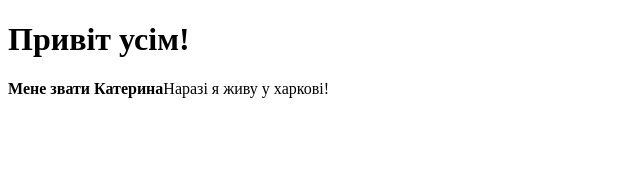
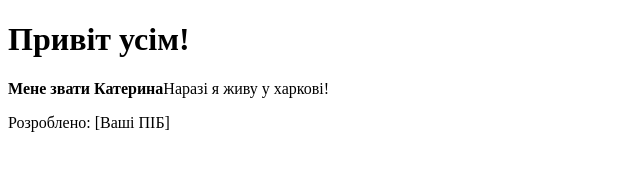
Before and after one commit to mrotces/my_website, a plain HTML site: page index.html in a window 1280 px wide. Shown: the whole page, without its empty margins (0-640 px from the left). Drawn offline with Linux system fonts and the light colour scheme.

Commit message:
Update index.html
Додано ПІБ

```diff
--- a/index.html
+++ b/index.html
@@ -8,3 +8,6 @@
   <p><b>Мене звати Катерина</b>Наразі я живу у харкові!</p>
 </body>
 </html>
+<footer>
+  <p>Розроблено: [Ваші ПІБ]</p>
+</footer>
```
